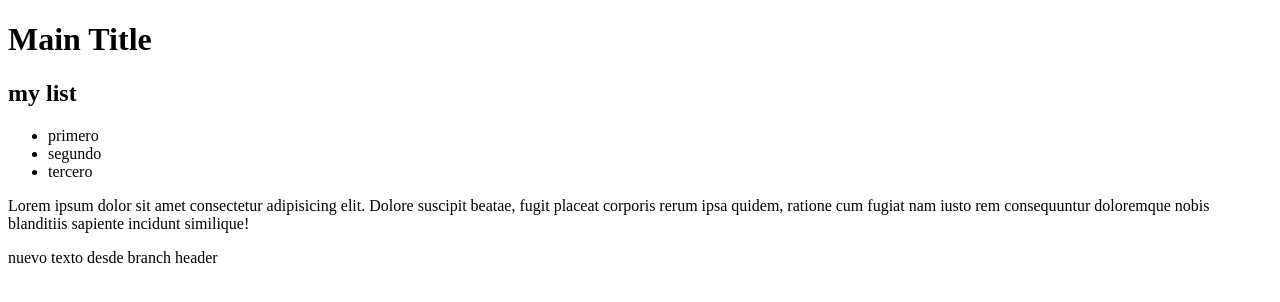
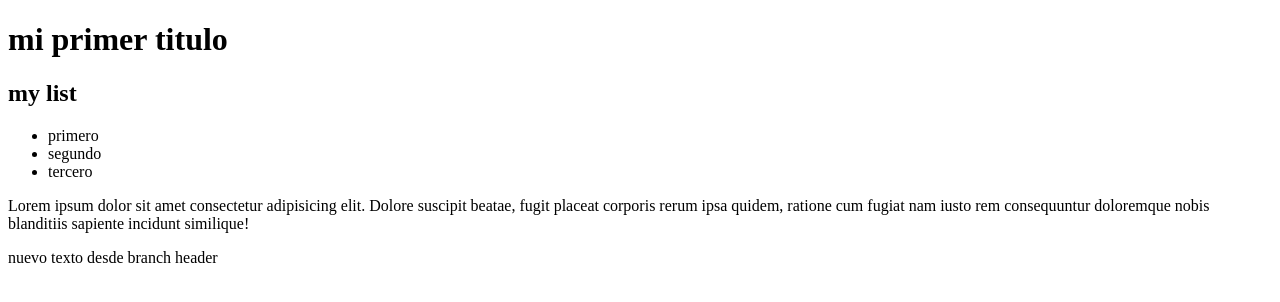
Before and after one commit to cristian907/clase4-vercel, a plain HTML site: page index.html in a window 1280 px wide. Drawn offline with Linux system fonts and the light colour scheme.

Commit message:
modified title

```diff
--- a/index.html
+++ b/index.html
@@ -8,7 +8,7 @@
 </head>
 <body>
     <header>
-    <h1>Main Title</h1>
+    <h1>mi primer titulo</h1>
 
     </header>
     <h2>my list</h2>
```
